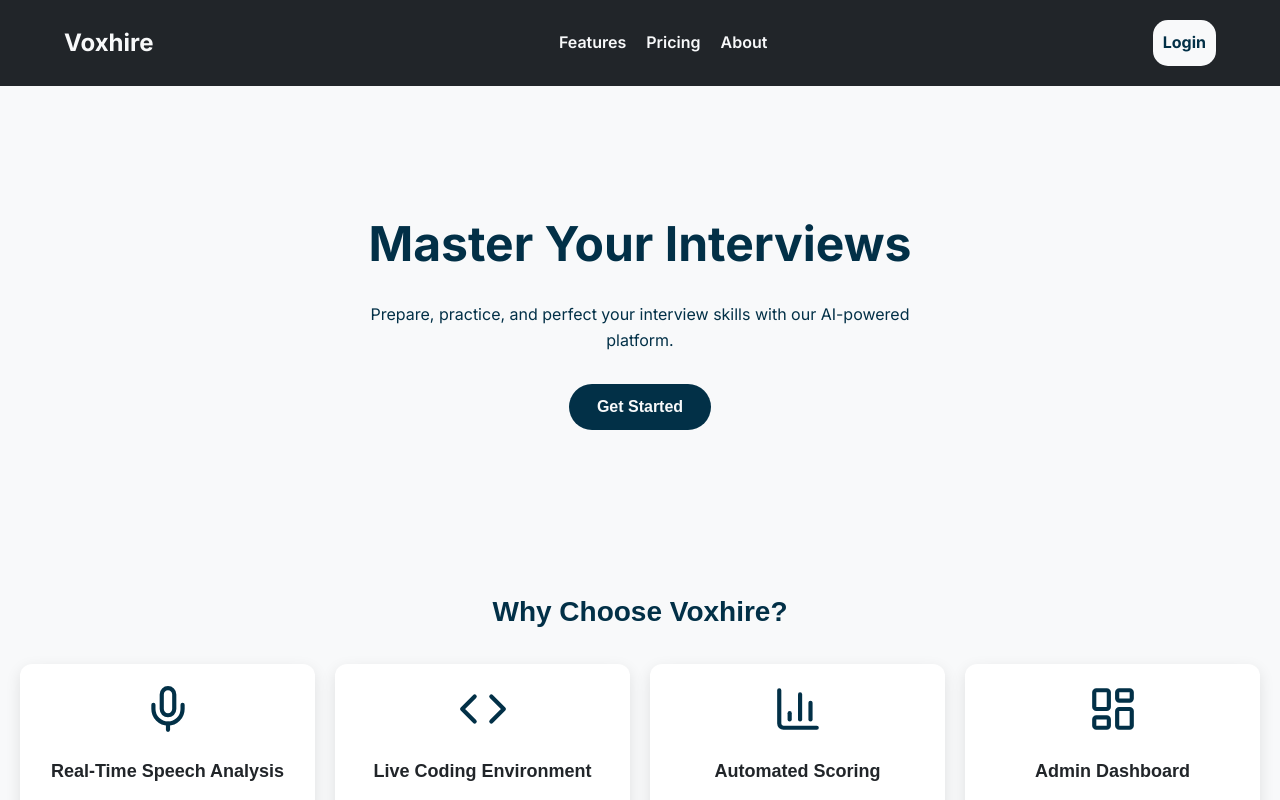
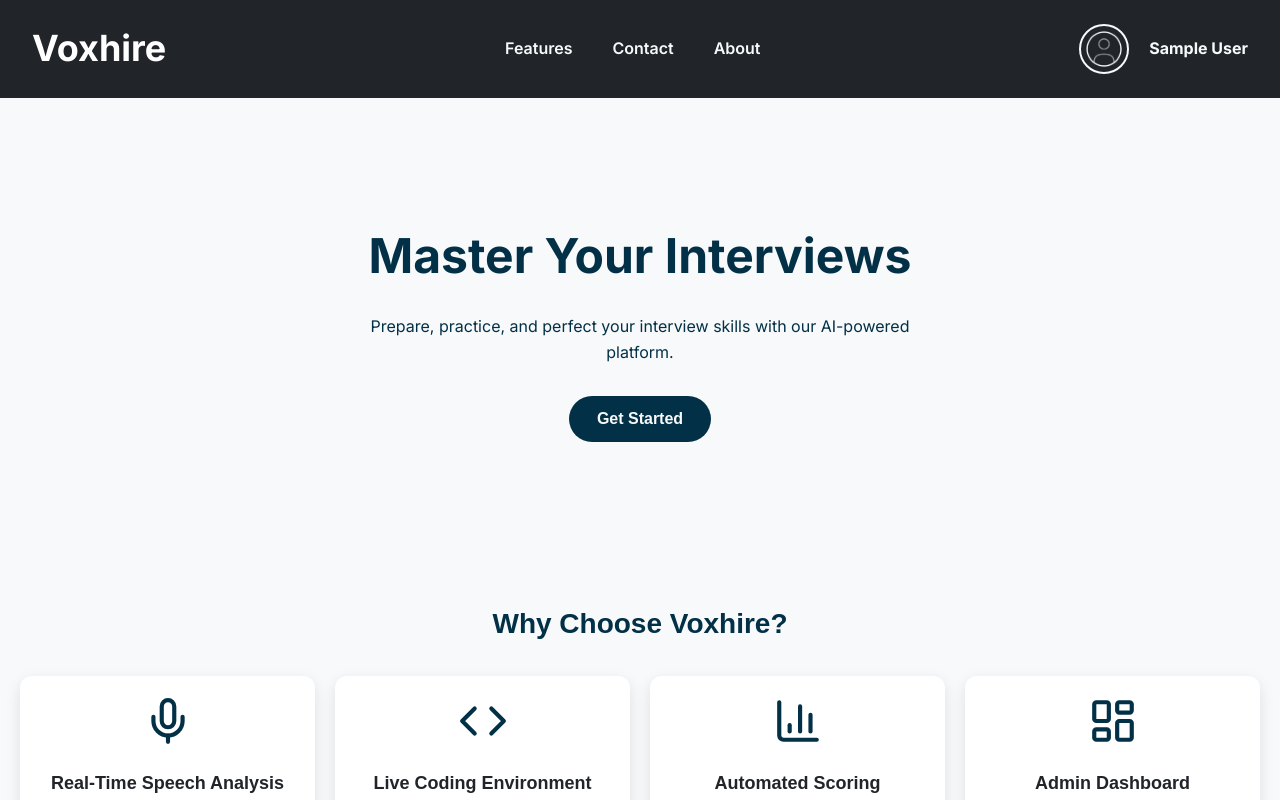
Before and after one commit to GarvModi18/Voxhire, a React (Vite) app in the folder voxhire/: page / in a window 1280 px wide. Shown: the top 800 px of the page. Built offline with nearby package versions, Linux system fonts and the light colour scheme; no server answers; sample sign-in values are in the browser's storage.

Commit message:
Added Profile Upload feature & Seprated Header Component

```diff
--- a/voxhire/src/components/Contact.tsx
+++ b/voxhire/src/components/Contact.tsx
@@ -27,7 +27,7 @@ export default function Contact() {
           transition={{ duration: 0.5 }}
         >
           <h3>Get in Touch</h3>
-          <form>
+          <form className="contact-form">
             <input type="text" placeholder="Your Name" required />
             <input type="email" placeholder="Your Email" required />
             <input type="text" placeholder="Subject" required />
--- a/voxhire/src/components/Header.tsx
+++ b/voxhire/src/components/Header.tsx
@@ -1,30 +1,85 @@
+import { useEffect, useState } from "react";
 import { Link } from "react-router-dom";
 import DefaultProfile from "../icons/default-profile.png";
-export default function Header({
-  user,
-  onProfileClick,
-}: {
+import "../styles/header.css";
+
+interface HeaderProps {
   user: { name: string; profilePic: string } | null;
-  onProfileClick: () => void;
-}) {
+  setActivePage: (page: string) => void;
+  activePage: string;
+}
+
+export default function Header({ setActivePage, activePage }: HeaderProps) {
+  const [user, setUser] = useState<{ name: string; profilePic: string } | null>(
+    null
+  );
+
+  // ✅ Fetch user from localStorage (Ensure latest profile pic)
+  useEffect(() => {
+    const storedUser = localStorage.getItem("user");
+    if (storedUser) {
+      setUser(JSON.parse(storedUser));
+    }
+
+    // ✅ Listen for changes to localStorage (Ensures Profile Pic Updates)
+    const handleStorageChange = () => {
+      const updatedUser = localStorage.getItem("user");
+      if (updatedUser) {
+        setUser(JSON.parse(updatedUser));
+      }
+    };
+
+    window.addEventListener("storage", handleStorageChange);
+    return () => window.removeEventListener("storage", handleStorageChange);
+  }, []);
+
   return (
-    <header className="container">
-      <div className="text-2xl font-bold">Voxhire</div>
+    <header className="header-body">
+      <div className="logo">
+        <a
+          href="#"
+          onClick={() => setActivePage("home")}
+          className={activePage === "home" ? "active" : ""}
+        >
+          <h1> Voxhire</h1>
+        </a>
+      </div>
       <nav>
         <ul>
           <li>
-            <Link to="/">Home</Link>
+            <a
+              href="#"
+              onClick={() => setActivePage("features")}
+              className={activePage === "features" ? "active" : ""}
+            >
+              Features
+            </a>
           </li>
           <li>
-            <Link to="/about">About</Link>
+            <a
+              href="#"
+              onClick={() => setActivePage("contact")}
+              className={activePage === "contact" ? "active" : ""}
+            >
+              Contact
+            </a>
           </li>
           <li>
-            <Link to="/contact">Contact</Link>
+            <a
+              href="#"
+              onClick={() => setActivePage("about")}
+              className={activePage === "about" ? "active" : ""}
+            >
+              About
+            </a>
           </li>
         </ul>
       </nav>
       {user ? (
-        <div className="profile" onClick={onProfileClick}>
+        <div
+          className={`profile ${activePage === "profile" ? "active" : ""}`}
+          onClick={() => setActivePage("profile")}
+        >
           <img
             src={user.profilePic || DefaultProfile}
             alt="Profile"
--- a/voxhire/src/components/Hero.tsx
+++ b/voxhire/src/components/Hero.tsx
@@ -14,8 +14,8 @@ export default function Hero() {
       animate={isVisible ? { opacity: 1, y: 0 } : {}}
       transition={{ duration: 0.8 }}
     >
-      <h1>Master Your Interviews</h1>
-      <p>
+      <h1 className="hero-text">Master Your Interviews</h1>
+      <p className="hero-text">
         Prepare, practice, and perfect your interview skills with our AI-powered
         platform.
       </p>
--- a/voxhire/src/pages/HomePage.tsx
+++ b/voxhire/src/pages/HomePage.tsx
@@ -1,20 +1,20 @@
 import { useEffect, useState } from "react";
-import { useNavigate } from "react-router-dom";
 import axios from "axios";
 import Hero from "../components/Hero";
 import Features from "../components/Features";
 import Team from "../components/Team";
 import Contact from "../components/Contact";
 import Footer from "../components/Footer";
+import Profile from "../pages/Profile";
+import Header from "../components/Header"; // ✅ Import Header
 import "../styles/Home.css";
 import About from "../components/About";
-import DefaultProfile from "../icons/default-profile.png";
 
 export default function Home() {
-  const navigate = useNavigate();
   const [user, setUser] = useState<{ name: string; profilePic: string } | null>(
     null
   );
+  const [activePage, setActivePage] = useState<string>("home"); // Track current page
 
   useEffect(() => {
     const fetchUser = async () => {
@@ -25,7 +25,6 @@ export default function Home() {
         const response = await axios.get(
           "http://localhost:5000/api/auth/profile",
           {
-            // ✅ FIXED URL
             headers: { Authorization: `Bearer ${token}` },
           }
         );
@@ -35,49 +34,45 @@ export default function Home() {
         console.error("Error fetching user:", error);
       }
     };
+
     fetchUser();
+
+    // ✅ Listen for profile pic updates
+    const handleStorageChange = () => {
+      const storedUser = localStorage.getItem("user");
+      if (storedUser) {
+        setUser(JSON.parse(storedUser));
+      }
+    };
+
+    window.addEventListener("storage", handleStorageChange);
+    return () => {
+      window.removeEventListener("storage", handleStorageChange);
+    };
   }, []);
 
   return (
     <div>
-      {/* Header */}
-      <header className="container">
-        <div className="text-2xl font-bold">Voxhire</div>
-        <nav>
-          <ul>
-            <li>
-              <a href="#">Features</a>
-            </li>
-            <li>
-              <a href="#">Pricing</a>
-            </li>
-            <li>
-              <a href="#">About</a>
-            </li>
-          </ul>
-        </nav>
-        {user ? (
-          <div className="profile" onClick={() => navigate("/profile")}>
-            <img
-              src={user.profilePic || DefaultProfile}
-              alt="Profile"
-              className="profile-pic"
+      {/* ✅ Use Header Component */}
+      <Header
+        user={user}
+        setActivePage={setActivePage}
+        activePage={activePage}
       />
-            <span>{user.name}</span>
-          </div>
+
+      {/* ✅ Dynamically Render Sections Based on Active Page */}
+      {activePage === "profile" ? (
+        <Profile />
       ) : (
-          <a href="/login" className="login-btn">
-            Login
-          </a>
-        )}
-      </header>
-
-      {/* Sections */}
+        <>
           <Hero />
           <Features />
           <Team />
           <About />
           <Contact />
+        </>
+      )}
+
       <Footer />
     </div>
   );
--- a/voxhire/src/pages/Profile.tsx
+++ b/voxhire/src/pages/Profile.tsx
@@ -1,6 +1,8 @@
 import { useEffect, useState } from "react";
 import { useNavigate } from "react-router-dom";
+import axios from "axios";
 import "../styles/Profile.css";
+import DefaultProfile from "../icons/default-profile.png";
 
 export default function Profile() {
   const navigate = useNavigate();
@@ -10,13 +12,17 @@ export default function Profile() {
     profilePic: string;
   } | null>(null);
 
+  const [selectedFile, setSelectedFile] = useState<File | null>(null);
+  const [loading, setLoading] = useState(false);
+  const [message, setMessage] = useState("");
+  const [isModalOpen, setIsModalOpen] = useState(false);
+
   useEffect(() => {
-    // Get user data from localStorage
     const storedUser = localStorage.getItem("user");
     if (storedUser) {
       setUser(JSON.parse(storedUser));
     } else {
-      navigate("/login"); // Redirect if not logged in
+      navigate("/login");
     }
   }, [navigate]);
 
@@ -24,10 +30,67 @@ export default function Profile() {
   const handleLogout = () => {
     localStorage.removeItem("token");
     localStorage.removeItem("user");
-    navigate("/login"); // Redirect to login page
+    navigate("/login");
+  };
+
+  // Open the modal when user clicks on the profile picture
+  const openModal = () => setIsModalOpen(true);
+  const closeModal = () => {
+    setIsModalOpen(false);
+    setSelectedFile(null); // Reset selected file on cancel
+  };
+
+  // Handle file selection
+  const handleFileChange = (event: React.ChangeEvent<HTMLInputElement>) => {
+    if (event.target.files && event.target.files[0]) {
+      setSelectedFile(event.target.files[0]);
+    }
+  };
+
+  // Handle file upload
+  const handleUpload = async () => {
+    if (!selectedFile || !user) return;
+
+    setLoading(true);
+    setMessage("");
+
+    try {
+      const formData = new FormData();
+      formData.append("file", selectedFile);
+      formData.append("email", user.email);
+
+      const token = localStorage.getItem("token");
+
+      const response = await axios.post(
+        "http://localhost:5000/api/auth/upload-profile-pic",
+        formData,
+        {
+          headers: {
+            "Content-Type": "multipart/form-data",
+            Authorization: `Bearer ${token}`,
+          },
+        }
+      );
+
+      // ✅ Update user data in localStorage
+      const updatedUser = { ...user, profilePic: response.data.profilePic };
+      setUser(updatedUser);
+      localStorage.setItem("user", JSON.stringify(updatedUser));
+
+      // ✅ Refresh homepage profile picture
+      window.dispatchEvent(new Event("storage"));
+
+      setMessage("Profile picture updated successfully!");
+      closeModal();
+    } catch (error: any) {
+      setMessage(error.response?.data?.message || "Upload failed.");
+    } finally {
+      setLoading(false);
+    }
   };
 
   return (
+    <div className={`profile-body ${isModalOpen ? "blurred" : ""}`}>
       <div className="profile-container">
         <h1 className="voxhire-title">Voxhire</h1>
         <h2>Profile</h2>
@@ -35,9 +98,10 @@ export default function Profile() {
         {user ? (
           <div className="profile-card">
             <img
-            src={user.profilePic || "/images/default-profile.png"} // Default image if no profile pic
+              src={user.profilePic || DefaultProfile}
               alt="Profile"
               className="profile-img"
+              onClick={openModal} // Open modal when clicked
             />
             <p>
               <strong>Name:</strong> {user.name}
@@ -45,6 +109,8 @@ export default function Profile() {
             <p>
               <strong>Email:</strong> {user.email}
             </p>
+
+            {/* Logout */}
             <button className="logout-btn" onClick={handleLogout}>
               Logout
             </button>
@@ -52,6 +118,35 @@ export default function Profile() {
         ) : (
           <p>Loading user details...</p>
         )}
+
+        {/* Profile Picture Upload Modal */}
+        {isModalOpen && (
+          <div className="modal-overlay">
+            <div className="modal">
+              <h3>Change Profile Picture</h3>
+              <img
+                src={
+                  selectedFile
+                    ? URL.createObjectURL(selectedFile)
+                    : user?.profilePic || DefaultProfile
+                }
+                alt="Selected Preview"
+                className="preview-img"
+              />
+              <input type="file" accept="image/*" onChange={handleFileChange} />
+              <div className="modal-buttons">
+                <button onClick={handleUpload} disabled={loading}>
+                  {loading ? "Uploading..." : "Upload"}
+                </button>
+                <button className="cancel-btn" onClick={closeModal}>
+                  Cancel
+                </button>
+              </div>
+              {message && <p className="success-message">{message}</p>}
+            </div>
+          </div>
+        )}
+      </div>
     </div>
   );
 }
```
Lines whose indentation alone changed are shown as unchanged.
